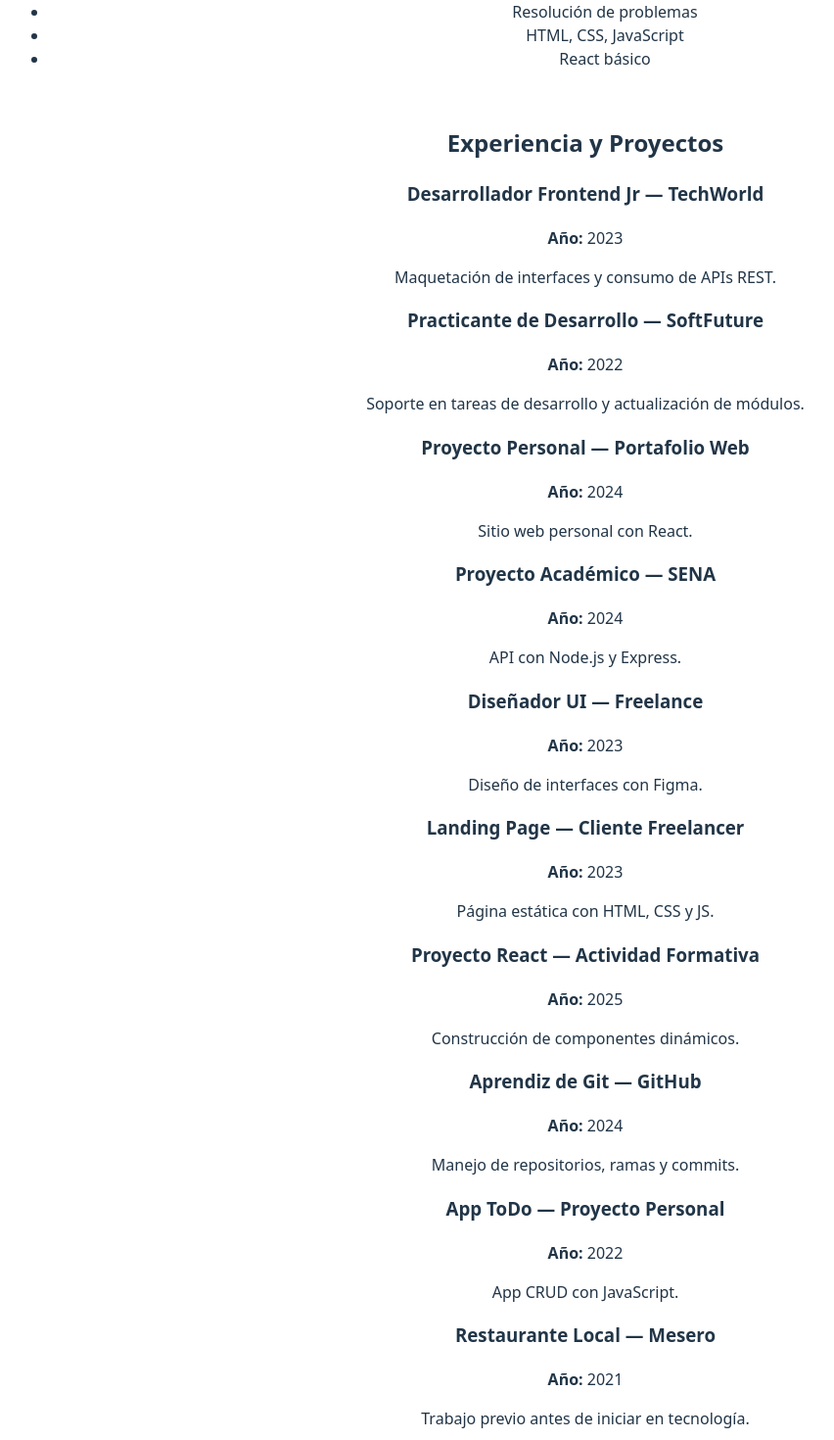
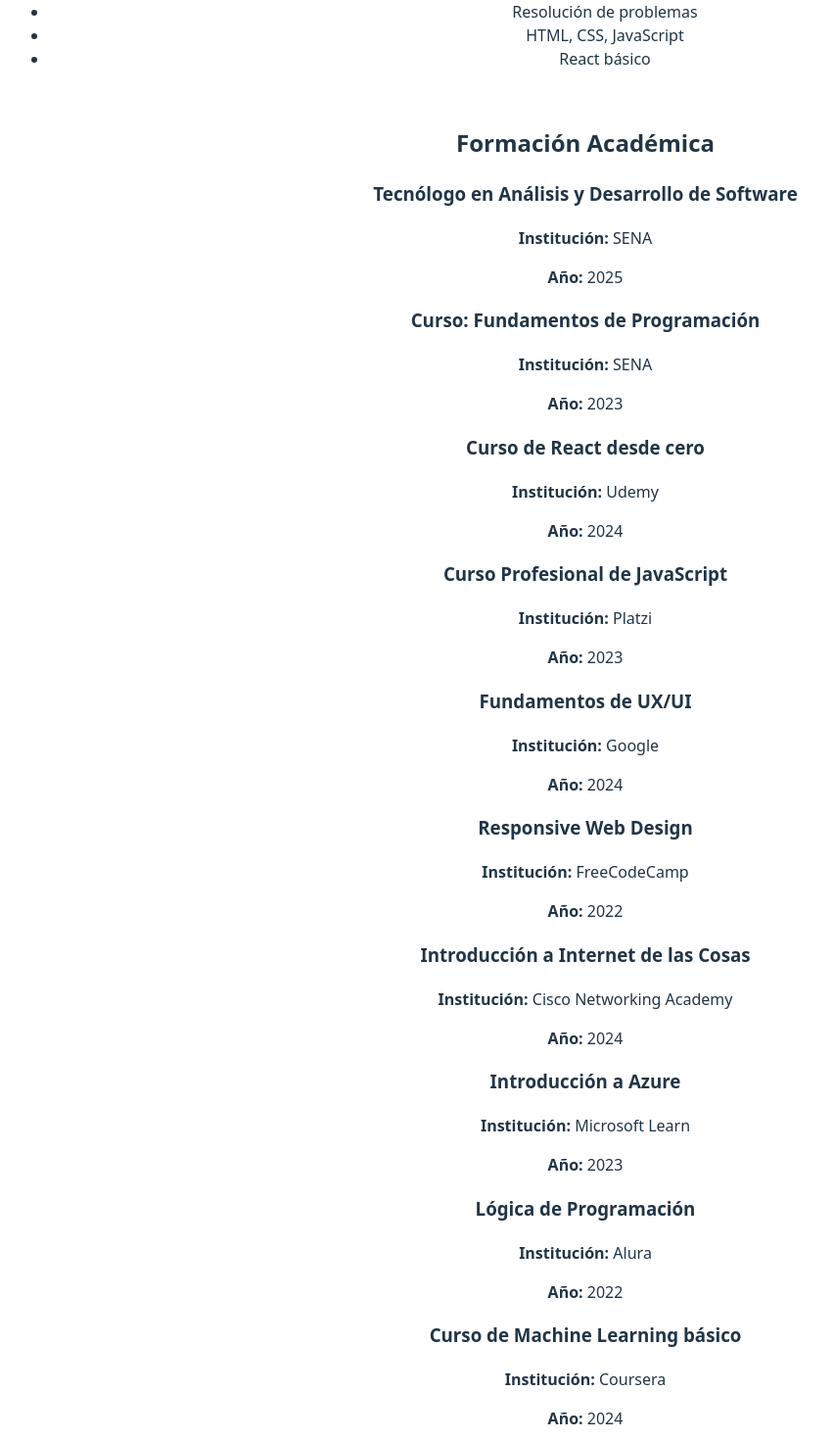
Before and after one commit to Sebastian-s-Organization/Project-React-Angular, a React (Vite) app: page / in a window 1280 px wide. Shown: the part 760-2230 px from the top of the page at 98% size, without its empty margins (42-894 px from the left). Built offline with nearby package versions, Linux system fonts and the light colour scheme.

Commit message:
feat: StackTecnologias agregado a App.jsx

```diff
--- a/src/App.jsx
+++ b/src/App.jsx
@@ -6,7 +6,8 @@
 // Importación de tus componentes
 import Perfil from "./components/Perfil";
 import Experiencia from "./components/Experiencia";
-import Educacion from "./components/Educacion"; // ← NUEVO
+import Educacion from "./components/Educacion";
+import StackTecnologias from "./components/StackTecnologias"; // ← NUEVO
 
 function App() {
   const [count, setCount] = useState(0);
@@ -27,7 +28,7 @@
           count is {count}
         </button>
         <p>
-          Edita <code>src/App.jsx</code> y guarda para probar HMR
+          Edita <code>src/App.jsx</code> y guarda para probar HMR.
         </p>
       </div>
       <p className="read-the-docs">Haz clic en los logos para aprender más</p>
@@ -36,7 +37,8 @@
       {/* -------------------------------------- */}
       <Perfil />
       <Experiencia />
-      <Educacion /> {/* ← NUEVO */}
+      <Educacion />
+      <StackTecnologias /> {/* ← NUEVO */}
       {/* -------------------------------------- */}
     </>
   );
--- a/src/components/Experiencia.jsx
+++ b/src/components/Experiencia.jsx
@@ -1,86 +1,74 @@
-function Experiencia() {
-  // Array de experiencias (10 elementos)
-  const experiencias = [
+function Educacion() {
+  const educacion = [
     {
-      cargo: "Desarrollador Frontend Jr",
-      empresa: "TechWorld",
-      año: 2023,
-      descripcion: "Maquetación de interfaces y consumo de APIs REST.",
+      institucion: "SENA",
+      curso: "Tecnólogo en Análisis y Desarrollo de Software",
+      año: 2025,
     },
     {
-      cargo: "Practicante de Desarrollo",
-      empresa: "SoftFuture",
-      año: 2022,
-      descripcion:
-        "Soporte en tareas de desarrollo y actualización de módulos.",
+      institucion: "SENA",
+      curso: "Curso: Fundamentos de Programación",
+      año: 2023,
     },
     {
-      cargo: "Proyecto Personal",
-      empresa: "Portafolio Web",
+      institucion: "Udemy",
+      curso: "Curso de React desde cero",
       año: 2024,
-      descripcion: "Sitio web personal con React.",
     },
     {
-      cargo: "Proyecto Académico",
-      empresa: "SENA",
-      año: 2024,
-      descripcion: "API con Node.js y Express.",
+      institucion: "Platzi",
+      curso: "Curso Profesional de JavaScript",
+      año: 2023,
     },
     {
-      cargo: "Diseñador UI",
-      empresa: "Freelance",
-      año: 2023,
-      descripcion: "Diseño de interfaces con Figma.",
+      institucion: "Google",
+      curso: "Fundamentos de UX/UI",
+      año: 2024,
     },
     {
-      cargo: "Landing Page",
-      empresa: "Cliente Freelancer",
-      año: 2023,
-      descripcion: "Página estática con HTML, CSS y JS.",
+      institucion: "FreeCodeCamp",
+      curso: "Responsive Web Design",
+      año: 2022,
     },
     {
-      cargo: "Proyecto React",
-      empresa: "Actividad Formativa",
-      año: 2025,
-      descripcion: "Construcción de componentes dinámicos.",
+      institucion: "Cisco Networking Academy",
+      curso: "Introducción a Internet de las Cosas",
+      año: 2024,
     },
     {
-      cargo: "Aprendiz de Git",
-      empresa: "GitHub",
-      año: 2024,
-      descripcion: "Manejo de repositorios, ramas y commits.",
+      institucion: "Microsoft Learn",
+      curso: "Introducción a Azure",
+      año: 2023,
     },
     {
-      cargo: "App ToDo",
-      empresa: "Proyecto Personal",
+      institucion: "Alura",
+      curso: "Lógica de Programación",
       año: 2022,
-      descripcion: "App CRUD con JavaScript.",
     },
     {
-      cargo: "Restaurante Local",
-      empresa: "Mesero",
-      año: 2021,
-      descripcion: "Trabajo previo antes de iniciar en tecnología.",
+      institucion: "Coursera",
+      curso: "Curso de Machine Learning básico",
+      año: 2024,
     },
   ];
 
   return (
     <section>
-      <h2>Experiencia y Proyectos</h2>
+      <h2>Formación Académica</h2>
 
-      {experiencias.map((exp, index) => (
+      {educacion.map((item, index) => (
         <div key={index} style={{ marginBottom: "1rem" }}>
-          <h3>
-            {exp.cargo} — {exp.empresa}
-          </h3>
+          <h3>{item.curso}</h3>
           <p>
-            <strong>Año:</strong> {exp.año}
+            <strong>Institución:</strong> {item.institucion}
           </p>
-          <p>{exp.descripcion}</p>
+          <p>
+            <strong>Año:</strong> {item.año}
+          </p>
         </div>
       ))}
     </section>
   );
 }
 
-export default Experiencia;
+export default Educacion;
--- /dev/null
+++ b/src/components/StackTecnologias.jsx
@@ -0,0 +1,61 @@
+function StackTecnologias() {
+  const tecnologias = [
+    "JavaScript",
+    "React",
+    "Node.js",
+    "HTML",
+    "CSS",
+    "Python",
+    "Git",
+    "GitHub",
+    "Tailwind",
+    "SQLite",
+  ];
+
+  // función para asignar color según la tecnología
+  const getColor = (tech) => {
+    switch (tech) {
+      case "JavaScript":
+        return "#F7E017"; // amarillo
+      case "React":
+        return "#61DBFB"; // celeste
+      case "Node.js":
+        return "#8CC84B"; // verde
+      case "Python":
+        return "#3572A5"; // azul
+      case "Git":
+        return "#F34F29"; // naranja
+      case "GitHub":
+        return "#000000"; // negro
+      case "Tailwind":
+        return "#38BDF8"; // azul tailwind
+      default:
+        return "#888"; // gris por defecto
+    }
+  };
+
+  return (
+    <section>
+      <h2>Stack de Tecnologías</h2>
+
+      <div style={{ display: "flex", flexWrap: "wrap", gap: "10px" }}>
+        {tecnologias.map((tech, index) => (
+          <span
+            key={index}
+            style={{
+              padding: "8px 12px",
+              borderRadius: "8px",
+              backgroundColor: getColor(tech),
+              color: tech === "GitHub" ? "white" : "black",
+              fontWeight: "bold",
+            }}
+          >
+            {tech}
+          </span>
+        ))}
+      </div>
+    </section>
+  );
+}
+
+export default StackTecnologias;
```
